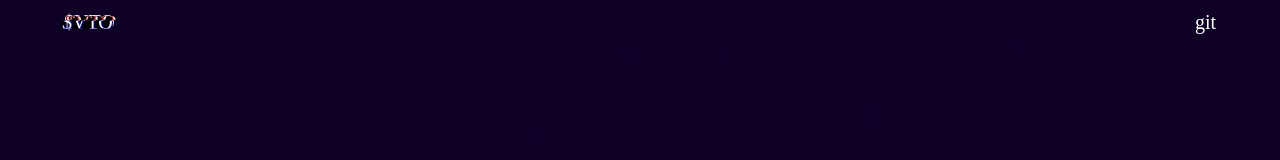
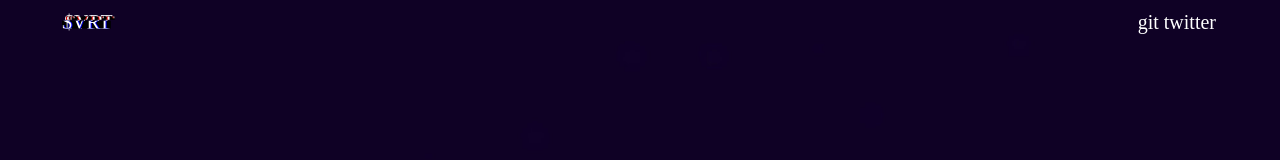
Before and after one commit to hoekkqi/useverto.github.io, a plain HTML site: page index.html in a window 1280 px wide. Shown: the top 160 px of the page. Drawn offline with nearby package versions, Linux system fonts and the light colour scheme; a web font is replaced by a local one.

Commit message:
chore: Update token name, add twitter

```diff
--- a/index.html
+++ b/index.html
@@ -13,12 +13,15 @@
   <section class="hero is-fullheight is-dark" id="landing">
     <div class="hero-head">
       <div class="container">
-        <p class="subtitle glitch is-hidden-mobile" data-text="$VTO" style="float: left;">
-          $VTO
+        <p class="subtitle glitch is-hidden-mobile" data-text="$VRT" style="float: left;">
+          $VRT
         </p>
         <p class="has-text-right" style="margin-top: 10px !important;">
           <a href="https://github.com/useverto" class="subtitle ">
             git
+          </a>
+          <a href="https://twitter.com/vertoexchange" class="subtitle ">
+            twitter
           </a>
         </p>
       </div>
```
